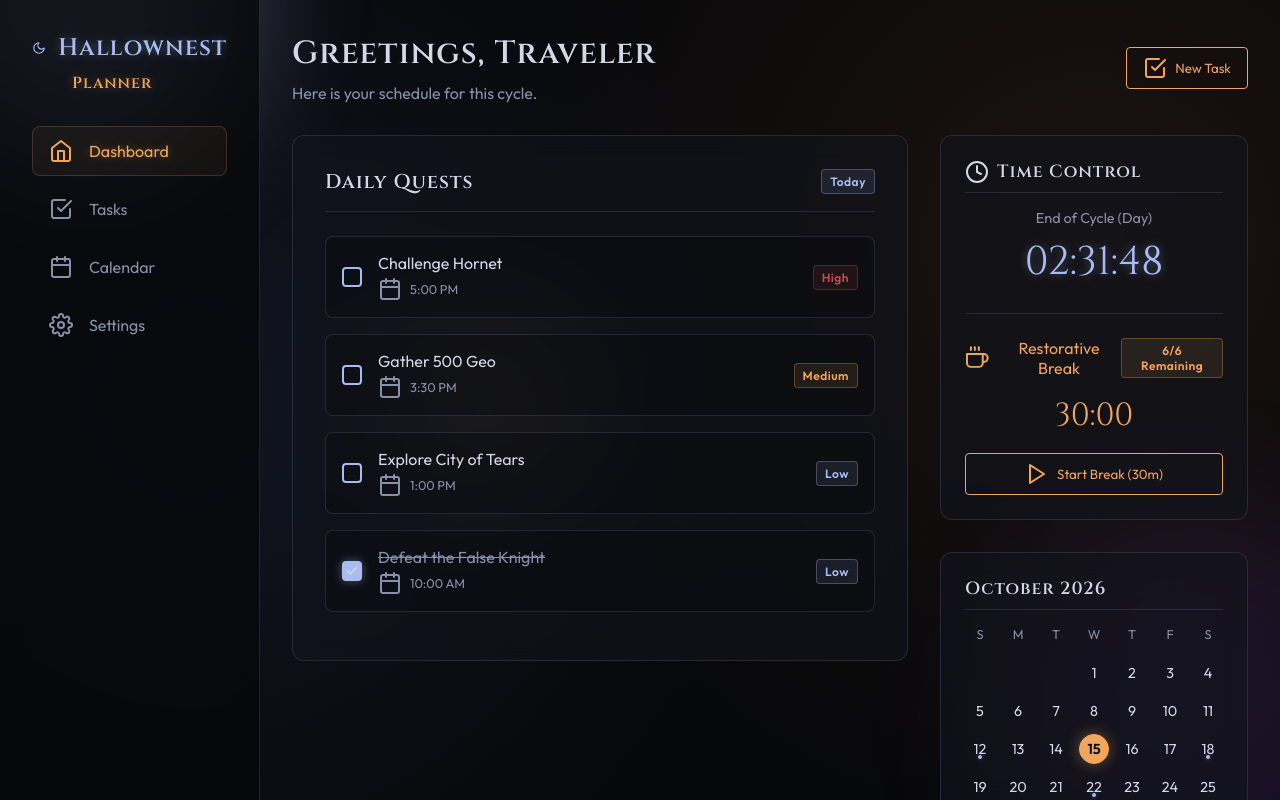
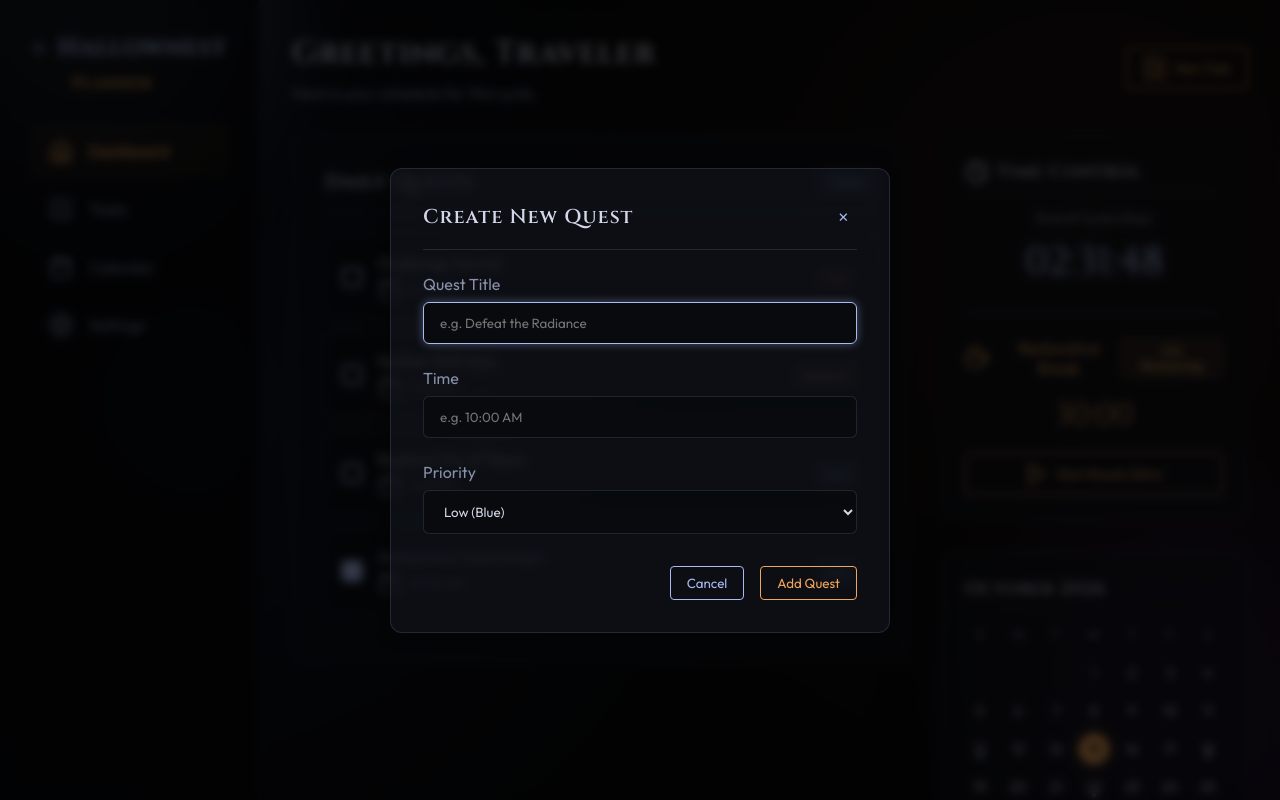
Before and after one commit to Trooper2123/minha_agenda, a React (Vite) app: page / in a window 1280 px wide. Both pictures are taken after a click on the button "New Task". Built offline with nearby package versions, Linux system fonts and the light colour scheme.

Commit message:
feat: initialize React application with task management dashboard, scheduling, and break timer functionality

```diff
--- a/src/App.jsx
+++ b/src/App.jsx
@@ -18,6 +18,26 @@ const Icons = {
 
 function App() {
   const [activeTab, setActiveTab] = useState('dashboard');
+
+  const [isModalOpen, setIsModalOpen] = useState(false);
+  const [newTask, setNewTask] = useState({ title: '', time: '', badge: 'blue' });
+
+  const handleAddTask = (e) => {
+    e.preventDefault();
+    if (!newTask.title.trim()) return;
+
+    const newTaskObj = {
+      id: Date.now(),
+      title: newTask.title,
+      time: newTask.time || '12:00 PM',
+      completed: false,
+      badge: newTask.badge,
+    };
+
+    setTasks([...tasks, newTaskObj]);
+    setIsModalOpen(false);
+    setNewTask({ title: '', time: '', badge: 'blue' });
+  };
 
   const [tasks, setTasks] = useState([
     { id: 1, title: 'Defeat the False Knight', time: '10:00 AM', completed: true, badge: 'blue' },
@@ -139,7 +159,7 @@ function App() {
               <h2 style={{ fontSize: '2rem', marginBottom: '0.5rem' }}>Greetings, Traveler</h2>
               <p style={{ color: 'var(--text-muted)' }}>Here is your schedule for this cycle.</p>
             </div>
-            <button className="btn btn-primary" style={{ display: 'flex', alignItems: 'center', gap: '0.5rem' }}>
+            <button className="btn btn-primary" style={{ display: 'flex', alignItems: 'center', gap: '0.5rem' }} onClick={() => setIsModalOpen(true)}>
               <Icons.CheckSquare /> New Task
             </button>
           </header>
@@ -287,6 +307,57 @@ function App() {
           </div>
         </main>
       </div>
+
+      {/* Modal */}
+      {isModalOpen && (
+        <div className="modal-overlay" onClick={() => setIsModalOpen(false)}>
+          <div className="modal-content" onClick={e => e.stopPropagation()}>
+            <div className="modal-header">
+              <h3 className="card-title">Create New Quest</h3>
+              <button className="btn" style={{ border: 'none', padding: '0.5rem' }} onClick={() => setIsModalOpen(false)}>✕</button>
+            </div>
+            <form onSubmit={handleAddTask}>
+              <div className="form-group">
+                <label>Quest Title</label>
+                <input
+                  type="text"
+                  className="form-input"
+                  value={newTask.title}
+                  onChange={(e) => setNewTask({...newTask, title: e.target.value})}
+                  placeholder="e.g. Defeat the Radiance"
+                  autoFocus
+                />
+              </div>
+              <div className="form-group">
+                <label>Time</label>
+                <input
+                  type="text"
+                  className="form-input"
+                  value={newTask.time}
+                  onChange={(e) => setNewTask({...newTask, time: e.target.value})}
+                  placeholder="e.g. 10:00 AM"
+                />
+              </div>
+              <div className="form-group">
+                <label>Priority</label>
+                <select
+                  className="form-select"
+                  value={newTask.badge}
+                  onChange={(e) => setNewTask({...newTask, badge: e.target.value})}
+                >
+                  <option value="blue">Low (Blue)</option>
+                  <option value="orange">Medium (Orange)</option>
+                  <option value="red">High (Red)</option>
+                </select>
+              </div>
+              <div className="form-actions">
+                <button type="button" className="btn" onClick={() => setIsModalOpen(false)}>Cancel</button>
+                <button type="submit" className="btn btn-primary">Add Quest</button>
+              </div>
+            </form>
+          </div>
+        </div>
+      )}
     </>
   );
 }
--- a/src/index.css
+++ b/src/index.css
@@ -435,3 +435,75 @@ h1, h2, h3, h4, h5, h6 {
     grid-template-columns: 1fr;
   }
 }
+
+/* Modal */
+.modal-overlay {
+  position: fixed;
+  top: 0;
+  left: 0;
+  right: 0;
+  bottom: 0;
+  background: rgba(0, 0, 0, 0.7);
+  backdrop-filter: blur(5px);
+  display: flex;
+  align-items: center;
+  justify-content: center;
+  z-index: 1000;
+}
+
+.modal-content {
+  background: var(--bg-panel);
+  border: 1px solid var(--border-color);
+  border-radius: 12px;
+  padding: 2rem;
+  width: 90%;
+  max-width: 500px;
+  box-shadow: 0 0 30px rgba(0, 0, 0, 0.5);
+}
+
+.modal-header {
+  display: flex;
+  justify-content: space-between;
+  align-items: center;
+  margin-bottom: 1.5rem;
+  border-bottom: 1px solid var(--border-color);
+  padding-bottom: 1rem;
+}
+
+.form-group {
+  margin-bottom: 1.5rem;
+}
+
+.form-group label {
+  display: block;
+  margin-bottom: 0.5rem;
+  color: var(--text-muted);
+}
+
+.form-input, .form-select {
+  width: 100%;
+  background: rgba(0, 0, 0, 0.3);
+  border: 1px solid var(--border-color);
+  color: var(--text-main);
+  padding: 0.75rem 1rem;
+  border-radius: 6px;
+  font-family: var(--font-body);
+}
+
+.form-select option {
+  background: var(--bg-dark);
+  color: var(--text-main);
+}
+
+.form-input:focus, .form-select:focus {
+  outline: none;
+  border-color: var(--accent-blue);
+  box-shadow: 0 0 10px var(--accent-glow-blue);
+}
+
+.form-actions {
+  display: flex;
+  justify-content: flex-end;
+  gap: 1rem;
+  margin-top: 2rem;
+}
```
